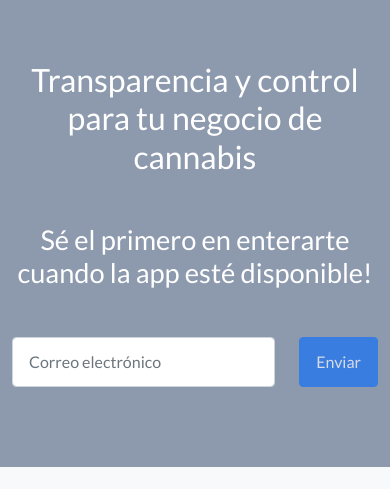
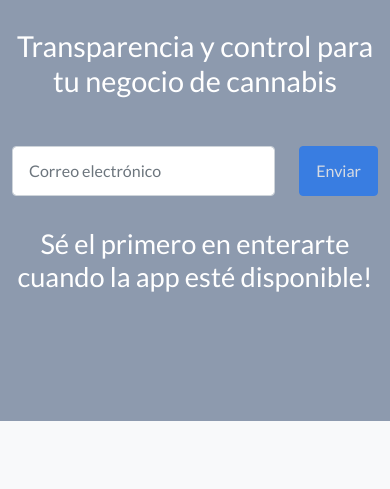
Before and after one commit to notsag-dev/landing-nfcogos, a website: page src/pug/index.pug in a window 390 px wide. Shown: the part 355-844 px from the top of the page. Drawn offline with nearby package versions, Linux system fonts and the light colour scheme; files that its build step writes are made by us from their sources; files whose address does not match are found by name.

Commit message:
Reorder landing page a bit to look nicer on mobile

```diff
--- a/src/pug/index.pug
+++ b/src/pug/index.pug
@@ -30,7 +30,7 @@ html(lang='en')
                     .col-xl-6
                         .text-center.text-white
                             container
-                                image(src='assets/img/logo.png' style='height:17rem; margin-bottom:4rem')
+                                image(src='assets/img/logo.png' style='height:17rem; margin-bottom:2rem')
 
                             // Page heading
                             h1.mb-5 Transparencia y control para tu negocio de cannabis
@@ -45,7 +45,6 @@ html(lang='en')
                             // To make this form functional, sign up at
                             // https://startbootstrap.com/solution/contact-forms
                             // to get an API token!
-                            h2.mb-5 Sé el primero en enterarte cuando la app esté disponible!
 
                             form.form-subscribe#contactForm(data-sb-form-api-token='API_TOKEN')
 
@@ -78,6 +77,7 @@ html(lang='en')
                                 #submitErrorMessage.d-none
                                     .text-center.text-danger.mb-3 Error enviando tu correo. Intenta de nuevo más tarde.
 
+                            h2.mb-5 Sé el primero en enterarte cuando la app esté disponible!
         // Icons Grid
         section.features-icons.bg-light.text-center
             .container
--- a/src/scss/sections/_masthead.scss
+++ b/src/scss/sections/_masthead.scss
@@ -22,18 +22,19 @@ header.masthead {
   }
 
   h1 {
-    font-size: 2rem;
+    font-size: 1.8rem;
     font-weight: normal;
   }
 
   h2 {
     font-size: 1.7rem;
     font-weight: normal;
+    margin-top: 2rem;
   }
 
   @media (min-width: 768px) {
-    padding-top: 6rem;
-    padding-bottom: 8rem;
+    padding-top: 3rem;
+    padding-bottom: 3rem;
 
     h1 {
       font-size: 3rem;
```
Also changed, not shown: dist/css/styles.css, dist/index.html.
